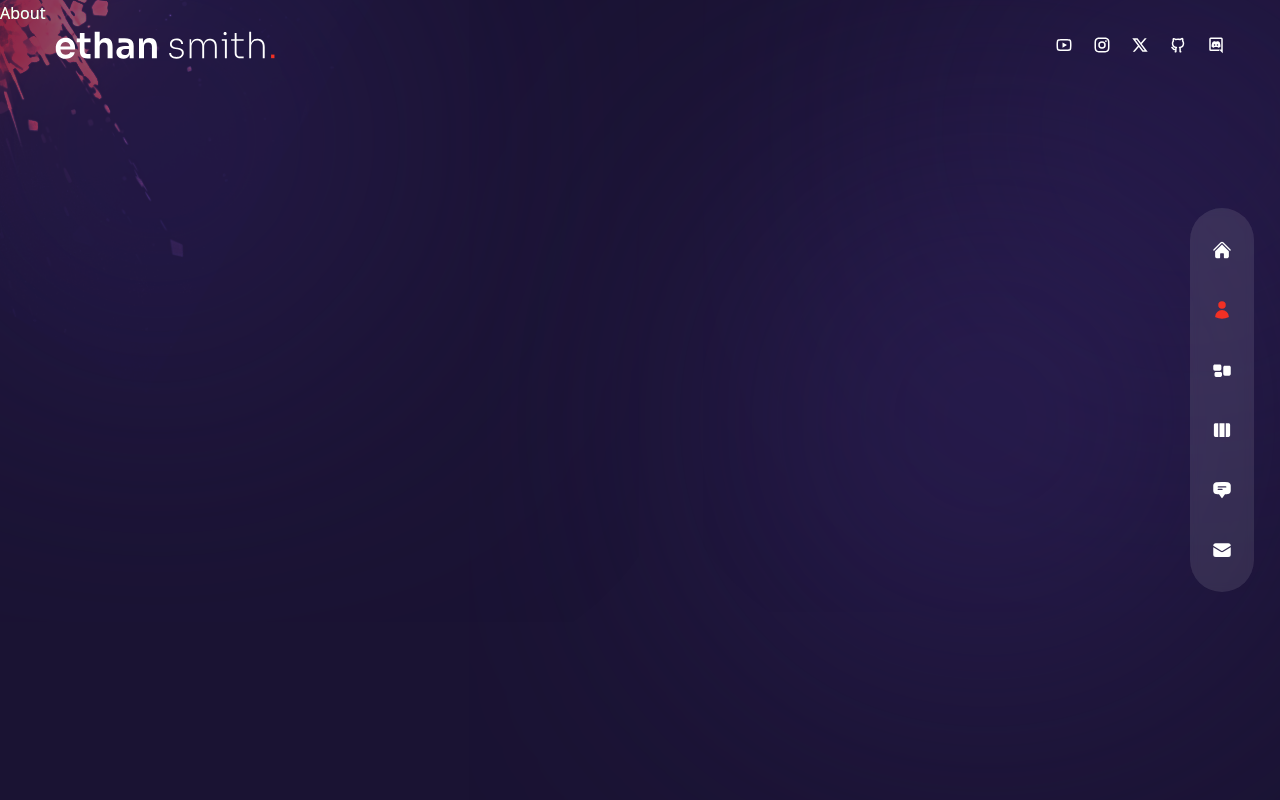
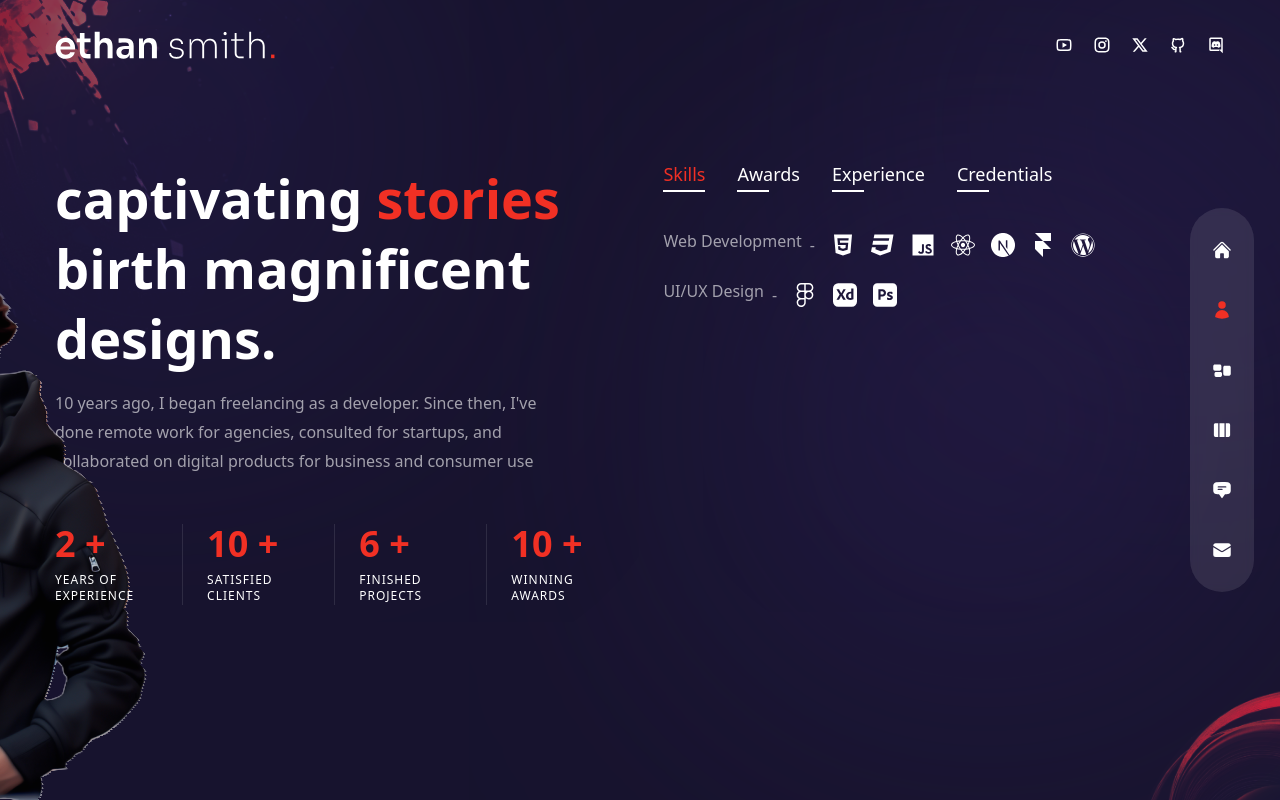
Before and after one commit to Dasika-Vaishnavi/My_portfolio, a Next.js app: page /about in a window 1280 px wide. Built offline with nearby package versions, Linux system fonts and the light colour scheme.

Commit message:
added about page

```diff
--- a/components/Circles.js
+++ b/components/Circles.js
@@ -1,5 +1,18 @@
+import Image from 'next/image';
+
+
 const Circles = () => {
-  return <div>Circles</div>;
+  return (
+      <div className='w-[200px] xl:w-[300]px absolute -right-16 -bottom-2 mix-blend-color-dodge animate-pulse duration-75 z-10'>
+          <Image
+              src={'/circles.png'}
+              width={260}
+              height={200}
+              alt=''
+              className='w-full h-full'
+          />
+      </div>
+  )
 };
 
 export default Circles;
--- a/pages/about/index.js
+++ b/pages/about/index.js
@@ -1,41 +1,32 @@
-// icons
-import {
-  FaHtml5,
-  FaCss3,
-  FaJs,
-  FaReact,
-  FaWordpress,
-  FaFigma,
-} from "react-icons/fa";
+import React, { useState } from 'react';
+import Avatar from '../../components/Avatar';
+import Circles from '../../components/Circles';
+import { motion } from 'framer-motion';
+import { fadeIn } from '../../variants';
+import CountUp from 'react-countup';
 
-import {
-  SiNextdotjs,
-  SiFramer,
-  SiAdobexd,
-  SiAdobephotoshop,
-} from "react-icons/si";
+import { FaHtml5, FaCss3, FaJs, FaReact, FaWordpress, FaFigma } from "react-icons/fa";
+import { SiNextdotjs, SiFramer, SiAdobexd, SiAdobephotoshop } from "react-icons/si";
 
-
-//  data
-const aboutData = [
+export const aboutData = [
   {
     title: 'skills',
     info: [
       {
         title: 'Web Development',
         icons: [
-          <FaHtml5 />,
-          <FaCss3 />,
-          <FaJs />,
-          <FaReact />,
-          <SiNextdotjs />,
-          <SiFramer />,
-          <FaWordpress />,
+          <FaHtml5 key="html5" />,
+          <FaCss3 key="css3" />,
+          <FaJs key="js" />,
+          <FaReact key="react" />,
+          <SiNextdotjs key="nextjs" />,
+          <SiFramer key="framer" />,
+          <FaWordpress key="wordpress" />,
         ],
       },
       {
         title: 'UI/UX Design',
-        icons: [<FaFigma />, <SiAdobexd />, <SiAdobephotoshop />],
+        icons: [<FaFigma key="figma" />, <SiAdobexd key="adobexd" />, <SiAdobephotoshop key="photoshop" />],
       },
     ],
   },
@@ -89,7 +80,101 @@
 ];
 
 const About = () => {
-  return <div>About</div>;
-};
+    const [index, setIndex] = useState(0);
+    console.log(index);
+    return (
+        <div className='h-full bg-primary/30 py-32 text-center xl:text-left'>
+            <Circles />
+            <motion.div
+                variants={fadeIn('right', 0.2)}
+                initial='hidden'
+                animate='show'
+                exit='hidden'
+                className='hidden xl:flex absolute bottom-0 -left-[370px]'
+            >
+                <Avatar />
+            </motion.div>
+            <div className='container mx-auto h-full flex flex-col items-center xl:flex-row gap-x-6'>
+                <div className='flex-1 flex flex-col justify-center'>
+                    <h2 className='h2'>captivating <span className='text-accent'>stories</span> birth magnificent designs.</h2>
+                    <p className='max-w-[500px] mx-auto xl:mx-0 mb-6 xl:mb-12 px-2 xl:px-0'>
+                        10 years ago, I began freelancing as a developer. Since then, I've done remote work for agencies,
+                        consulted for startups, and collaborated on digital products for business and consumer use
+                    </p>
+                    <div className='hidden md:flex md:max-w-xl xl:max-w-none mx-auto xl:mx-0 mb-8'>
+                        <div className='flex flex-1 xl:gap-x-6'>
+                            <div className='relative flex-1 after:w-[1px] after:h-full after:bg-white/10 after:absolute after:top-0
+                            after:right-0'
+                            >
+                                <div className='text-2xl xl:text-4xl font-extrabold text-accent mb-2'>
+                                    <CountUp start={0} end={2} duration={5} /> +
+                                </div>
+                                <div className='text-xs uppercase tracking-[1px] leading-[1.4] max-w-[100px]'>
+                                    Years of Experience
+                                </div>
+                            </div>
+                            <div className='relative flex-1 after:w-[1px] after:h-full after:bg-white/10 after:absolute after:top-0
+                            after:right-0'
+                            >
+                                <div className='text-2xl xl:text-4xl font-extrabold text-accent mb-2'>
+                                    <CountUp start={0} end={10} duration={5} /> +
+                                </div>
+                                <div className='text-xs uppercase tracking-[1px] leading-[1.4] max-w-[100px]'>
+                                    Satisfied Clients
+                                </div>
+                            </div>
+                            <div className='relative flex-1 after:w-[1px] after:h-full after:bg-white/10 after:absolute after:top-0
+                            after:right-0'
+                            >
+                                <div className='text-2xl xl:text-4xl font-extrabold text-accent mb-2'>
+                                    <CountUp start={0} end={6} duration={5} /> +
+                                </div>
+                                <div className='text-xs uppercase tracking-[1px] leading-[1.4] max-w-[100px]'>
+                                    Finished Projects
+                                </div>
+                            </div>
+                            <div className='relative flex-1'
+                            >
+                                <div className='text-2xl xl:text-4xl font-extrabold text-accent mb-2'>
+                                    <CountUp start={0} end={10} duration={5} />  +
+                                </div>
+                                <div className='text-xs uppercase tracking-[1px] leading-[1.4] max-w-[100px]'>
+                                    Winning Awards
+                                </div>
+                            </div>
+                        </div>
+                    </div>
+                </div>
+                <div className='flex flex-col w-full xl:max-w-[48%] h-[480px]'>
+                    <div className='flex gap-x-4 xl:gap-x-8 mx-auto xl:mx-0 mb-4'>
+                        {aboutData.map((item, itemIndex) => (
+                            <div
+                                key={itemIndex}
+                                className={`cursor-pointer capitalize xl:text-lg relative after:w-8 after:h-[2px] after:bg-white after:absolute after:-bottom-1 after:left-0 ${index === itemIndex ? 'text-accent after:w-[100%] after:bg-accent after:transition-all after:duration-300' : ''}`}
+                                onClick={() => setIndex(itemIndex)}
+                            >
+                                {item.title}
+                            </div>
+                        ))}
+                    </div>
+                    <div className='py-2 xl:py-6 flex flex-col gap-y-2 xl:gap-y-4 items-center xl:items-start'>
+                        {aboutData[index].info.map((item, itemIndex) => (
+                            <div key={itemIndex} className='flex-1 flex flex-col md:flex-row max-w-max gap-x-2 items-center text-white/60'>
+                                <div className='font-light mb-2 mb:mb-0'>{item.title}</div>
+                                <div className='hidden md:flex'>-</div>
+                                <div>{item.stage}</div>
+                                <div className='flex gap-x-4'>
+                                    {item.icons?.map((icon, iconIndex) => (
+                                        <div key={iconIndex} className='text-2xl text-white'>{icon}</div>
+                                    ))}
+                                </div>
+                            </div>
+                        ))}
+                    </div>
+                </div>
+            </div>
+        </div>
+    )
+}
 
-export default About;
+export default About
```
Also changed, not shown: 1 other file (tests, documents, lock files or other folders).
